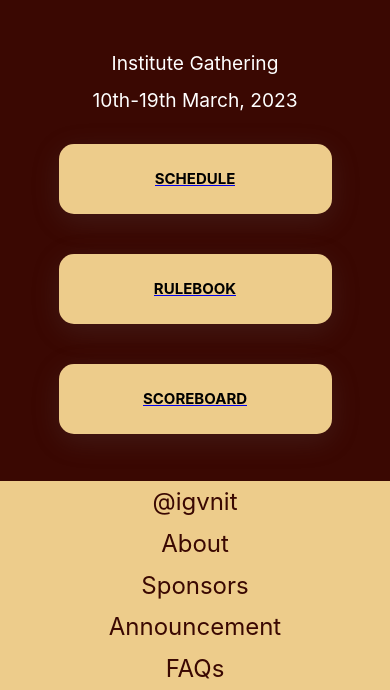
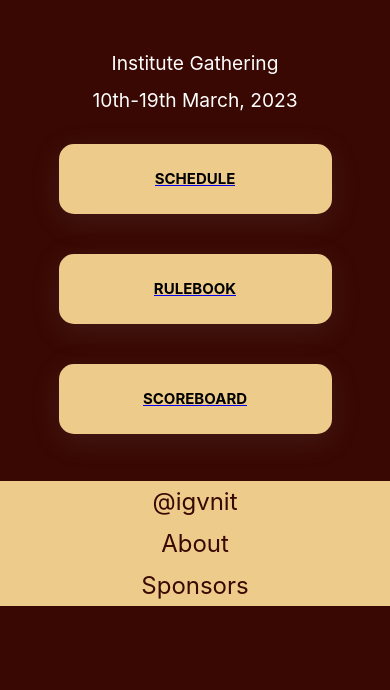
Before and after one commit to techsecvnit/IG23, a website: page index.html in a window 390 px wide. Shown: the part 682-1372 px from the top of the page. After the commit the page ends 1288 px from the top, so only its background shows below. Drawn offline with Linux system fonts and the light colour scheme.

Commit message:
updated for mobile

```diff
--- a/index.html
+++ b/index.html
@@ -15,7 +15,7 @@
         <div class="nav_ele">
             <a href="https://drive.google.com/file/d/1elTm_nqYnSfIrhdLGjwiyRnEP7PlWouv/view?usp=share_link" class="nav-headings">About</a>
             <a href="/sponsors.html" class="nav-headings">Sponsors</a>
-            <a href="/announcements.html" class="nav-headings">Announcement</a>
+            <a href="/announcements.html" class="nav-headings">Announcements</a>
             <a href="/faqs.html" class="nav-headings">FAQs</a>
         </div>
     </nav>
@@ -71,8 +71,8 @@
           <a href="https://www.instagram.com/igvnit/"class="nav-headings">@igvnit </a>
           <a href="https://drive.google.com/file/d/1elTm_nqYnSfIrhdLGjwiyRnEP7PlWouv/view?usp=share_link" class="nav-headings">About</a>
           <a href="/sponsors.html" class="nav-headings">Sponsors</a>
-          <a href="/announcements.html" class="nav-headings">Announcement</a>
-          <a href="/faqs.html" class="nav-headings">FAQs</a>
+          <!-- <a href="/announcements.html" class="nav-headings">Announcements</a>
+          <a href="/faqs.html" class="nav-headings">FAQs</a> -->
         <!-- </ul> -->
         </div>
 
```
